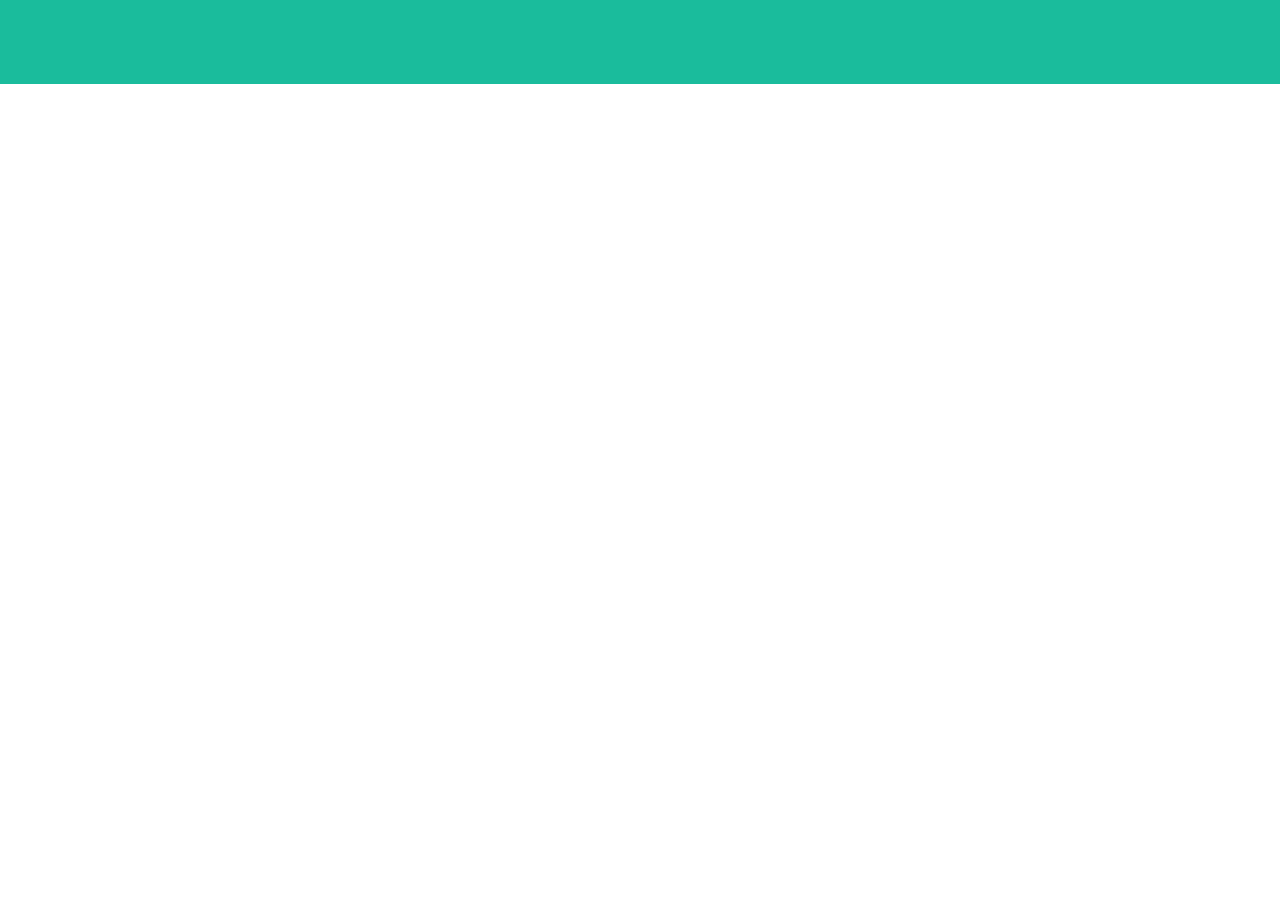
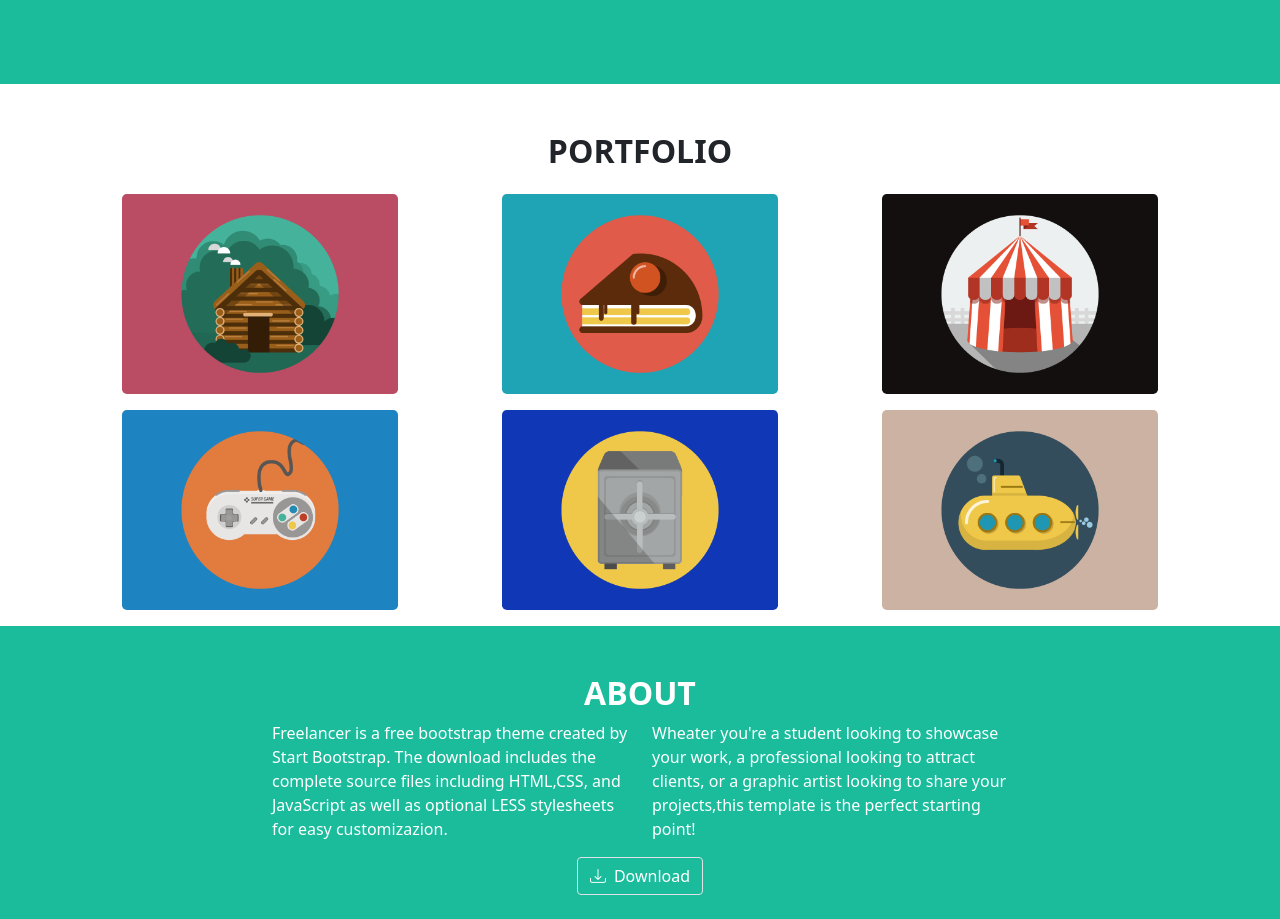
Before and after one commit to DanieleFic/html-css-bootstrap-freelancer, a plain HTML site: page index.html in a window 1280 px wide. Shown: the part 380-1299 px from the top of the page. Before the commit the page ends 800 px from the top, so only its background shows below. Drawn offline with nearby package versions, Linux system fonts and the light colour scheme.

```diff
--- a/css/style.css
+++ b/css/style.css
@@ -18,3 +18,13 @@ li{
 .avatar{
     height: 200px;
 }
+
+.box{
+    height: 200px;
+}
+
+.about{
+
+    background-color: rgb(26, 188, 156);
+
+}
--- a/index.html
+++ b/index.html
@@ -4,6 +4,7 @@
     <meta charset="UTF-8">
     <meta http-equiv="X-UA-Compatible" content="IE=edge">
     <meta name="viewport" content="width=device-width, initial-scale=1.0">
+    <link rel="stylesheet" href="https://cdn.jsdelivr.net/npm/bootstrap-icons@1.7.1/font/bootstrap-icons.css">
     <link href="https://cdn.jsdelivr.net/npm/bootstrap@5.0.2/dist/css/bootstrap.min.css" rel="stylesheet" integrity="sha384-EVSTQN3/azprG1Anm3QDgpJLIm9Nao0Yz1ztcQTwFspd3yD65VohhpuuCOmLASjC" crossorigin="anonymous">
     <link rel="stylesheet" href="css/style.css">
     <title>START BOOTSTRAP</title>
@@ -30,15 +31,61 @@
     <section class="ms-section">
         <div class="container-fluid">
             <div class="row justify-content-center  pt-3">
-                <div class="col-6 d-flex flex-column justify-content-center align-items-center ">
+                <div class="col-12 col-sm-6 col-lg-4 d-flex flex-column justify-content-center align-items-center ">
                     <img class="avatar" src="img/avatar.svg" alt="">
                     <h2 class="text-white fw-bolder">START BOOTSTRAP</h2>
                     <p class="text-white">GRAPHIC DESIGN - WEB DESINER - ILLUSTRATOR</p>
                 </div>
+            </div>
         </div>
     </section>
-
-
+    <section>
+        <div class="container d-flex flex-column justify-content-center align-items-center pt-5">
+            <h2 class="text-black fw-bolder">PORTFOLIO</h2>
+            <div class="row">
+              <div class="col-12 col-sm-6 col-lg-4 d-flex  justify-content-center g-3">
+                  <img class="box rounded-3" src="img/cabin.png" alt="">
+              </div>
+              <div class="col-12 col-sm-6 col-lg-4 d-flex  justify-content-center g-3">
+                <img class="box rounded-3" src="img/cake.png" alt="">
+            </div>
+            <div class="col-12 col-sm-6 col-lg-4 d-flex  justify-content-center g-3">
+                <img class="box rounded-3" src="img/circus.png" alt="">
+            </div>
+            <div class="col-12 col-sm-6 col-lg-4 d-flex  justify-content-center g-3">
+                <img class="box rounded-3" src="img/game.png" alt="">
+            </div>
+            <div class="col-12 col-sm-6 col-lg-4 d-flex  justify-content-center g-3">
+                <img class="box rounded-3" src="img/safe.png" alt="">
+            </div>
+            <div class="col-12 col-sm-6 col-lg-4  d-flex  justify-content-center g-3">
+                <img class="box rounded-3" src="img/submarine.png" alt="">
+            </div>
+    </section>
+    <section class="about pb-4 mt-3">
+        <div class="container d-flex flex-column justify-content-center align-items-center pt-5">
+            <h2 class="text-white fw-bolder">ABOUT</h2>
+            <div class="row">
+                <div class="col-10 offset-1 col-sm-4 col-lg-4 offset-md-2 offset-lg-2">
+                    <p class="text-white">
+                        Freelancer is a free bootstrap theme created by Start
+                        Bootstrap. The download includes the complete
+                        source files including HTML,CSS, and JavaScript as
+                        well as optional LESS stylesheets for easy
+                        customizazion.
+                    </p>
+                </div>
+                <div class="col-10 offset-1 col-sm-4 col-lg-4 offset-lg-0 ">
+                    <p class="text-white">
+                        Wheater you're a student looking to showcase your
+                        work, a professional looking to attract clients, or a
+                        graphic artist looking to share your projects,this
+                        template is the perfect starting point!
+                    </p>
+                </div>
+            </div>
+                <button type="button" class="btn border border-1 text-white"><i class="bi bi-download .bg-light.bg-gradient pe-2"></i>Download</button>
+    </section>
 </body>
 <!--JAVA SCRIPT-->
 <script src="https://cdn.jsdelivr.net/npm/bootstrap@5.0.2/dist/js/bootstrap.bundle.min.js" integrity="sha384-MrcW6ZMFYlzcLA8Nl+NtUVF0sA7MsXsP1UyJoMp4YLEuNSfAP+JcXn/tWtIaxVXM" crossorigin="anonymous"></script>
```
